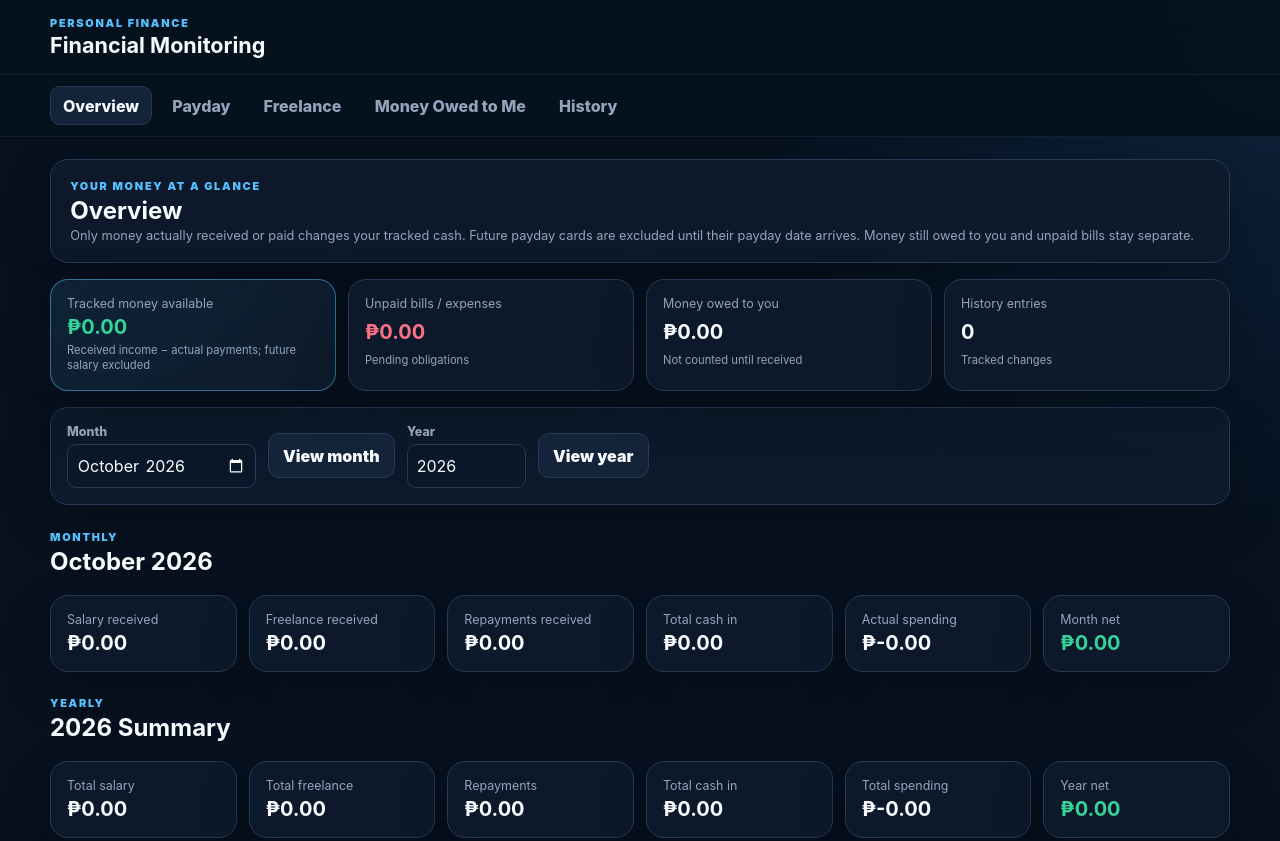
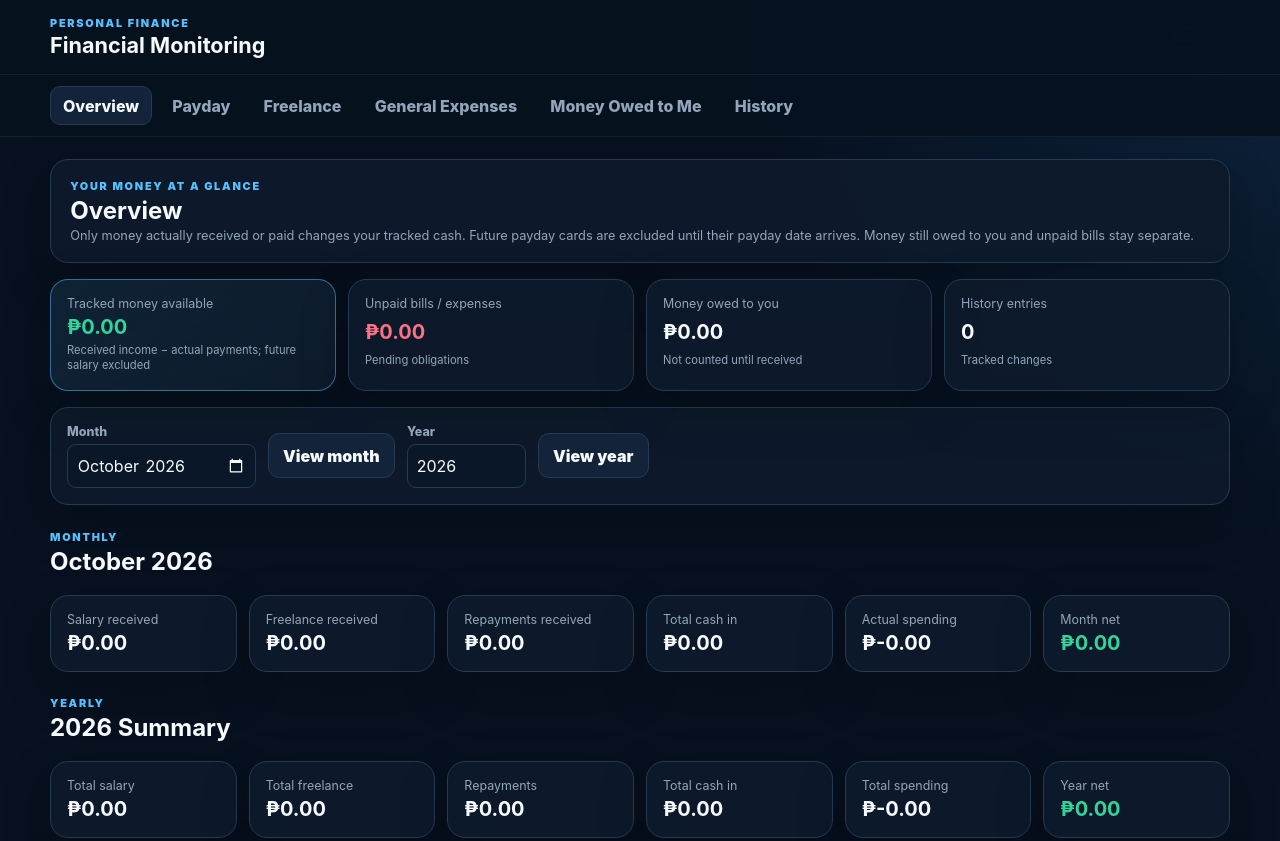
Before and after one commit to roblesedseljohn-web/financial-monitoring-android, a plain HTML site: page app/src/main/assets/index.html in a window 1280 px wide. Shown: the top 841 px of the page. Drawn offline with Linux system fonts and the light colour scheme.

Commit message:
Add General Expenses to navigation

```diff
--- a/app/src/main/assets/index.html
+++ b/app/src/main/assets/index.html
@@ -19,6 +19,7 @@
     <button data-view="overview" class="active">Overview</button>
     <button data-view="payday">Payday</button>
     <button data-view="freelance">Freelance</button>
+    <button data-view="generalExpenses">General Expenses</button>
     <button data-view="receivables">Money Owed to Me</button>
     <button data-view="history">History</button>
   </nav>
```
